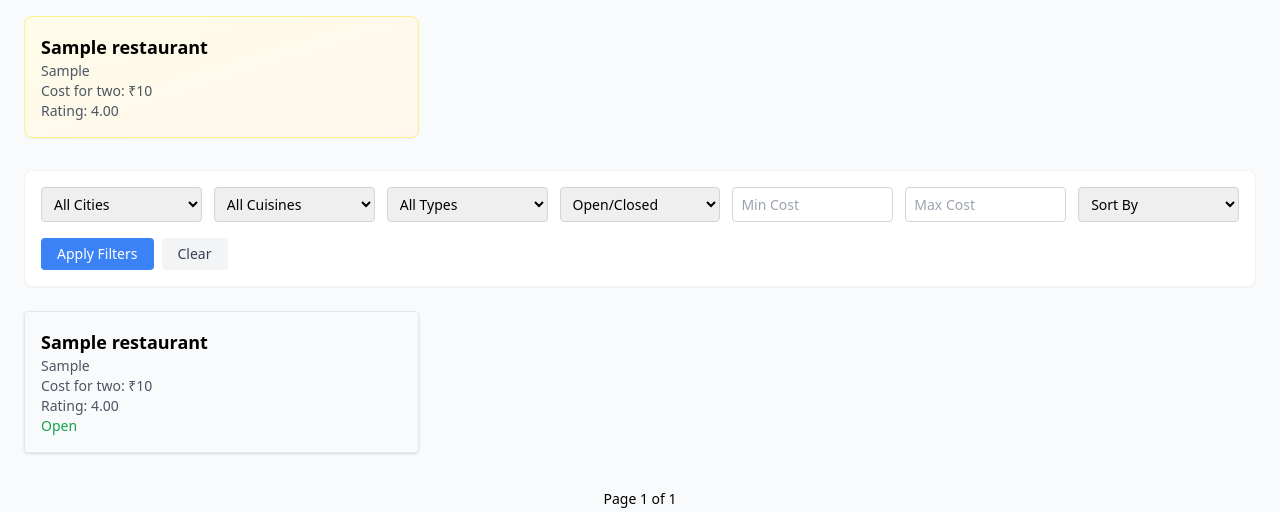
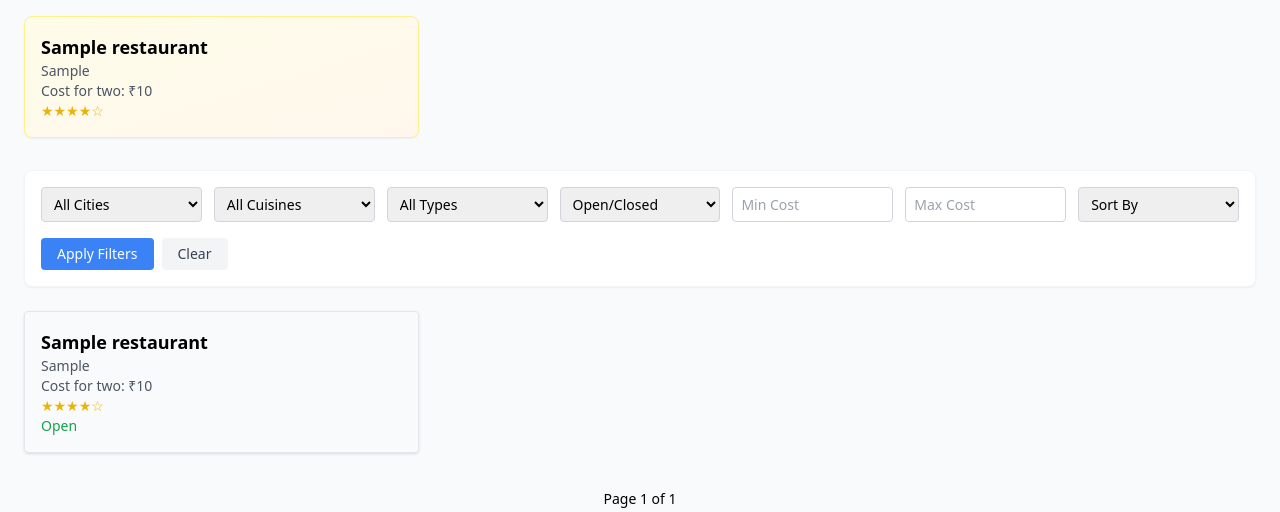
Before and after one commit to swetha580/foodspot-django, a Django app: page /restaurants/ in a window 1280 px wide. Shown: the part 172-684 px from the top of the page. Run offline with Django 5.2, Linux system fonts and the light colour scheme; tables that the repository leaves empty hold one stand-in row (values such as "Sample post"); some libraries are stand-ins or nearby versions.

Commit message:
style: display restaurant ratings as stars on list and detail pages

```diff
--- a/app/templates/app/restaurant_detail.html
+++ b/app/templates/app/restaurant_detail.html
@@ -183,7 +183,9 @@
                     <span class="text-xl">⭐</span>
                     <div>
                         <p class="text-xs text-gray-500 uppercase tracking-wide">Rating</p>
-                        <p class="font-medium text-gray-800">{{ restaurant.average_rating }} / 5</p>
+                        <p class="text-yellow-500 text-lg">
+                            {% for i in "12345" %}{% if forloop.counter <= restaurant.average_rating %}★{% else %}☆{% endif %}{% endfor %}
+                        </p>
                     </div>
                 </div>
 
--- a/app/templates/app/restaurant_list.html
+++ b/app/templates/app/restaurant_list.html
@@ -14,7 +14,9 @@
             <h3 class="text-lg font-semibold"><a href="{% url 'restaurant_detail' restaurant.pk %}" class="hover:text-blue-600">{{ restaurant.name }}</a></h3>
             <p class="text-sm text-gray-600">{{ restaurant.city }}</p>
             <p class="text-sm text-gray-600">Cost for two: ₹{{ restaurant.cost_for_two }}</p>
-            <p class="text-sm text-gray-600">Rating: {{ restaurant.average_rating }}</p>
+            <p class="text-sm text-yellow-500">
+                {% for i in "12345" %}{% if forloop.counter <= restaurant.average_rating %}★{% else %}☆{% endif %}{% endfor %}
+            </p>
         </div>
         {% endfor %}
     </div>
@@ -74,7 +76,9 @@
         <h2 class="text-lg font-semibold"><a href="{% url 'restaurant_detail' restaurant.pk %}" class="hover:text-blue-600">{{ restaurant.name }}</a></h2>
         <p class="text-sm text-gray-600">{{ restaurant.city }}</p>
         <p class="text-sm text-gray-600">Cost for two: ₹{{ restaurant.cost_for_two }}</p>
-        <p class="text-sm text-gray-600">Rating: {{ restaurant.average_rating }}</p>
+        <p class="text-sm text-yellow-500">
+            {% for i in "12345" %}{% if forloop.counter <= restaurant.average_rating %}★{% else %}☆{% endif %}{% endfor %}
+        </p>
         <p class="text-sm">
             {% if restaurant.is_open %}
                 <span class="text-green-600 font-medium">Open</span>
```
